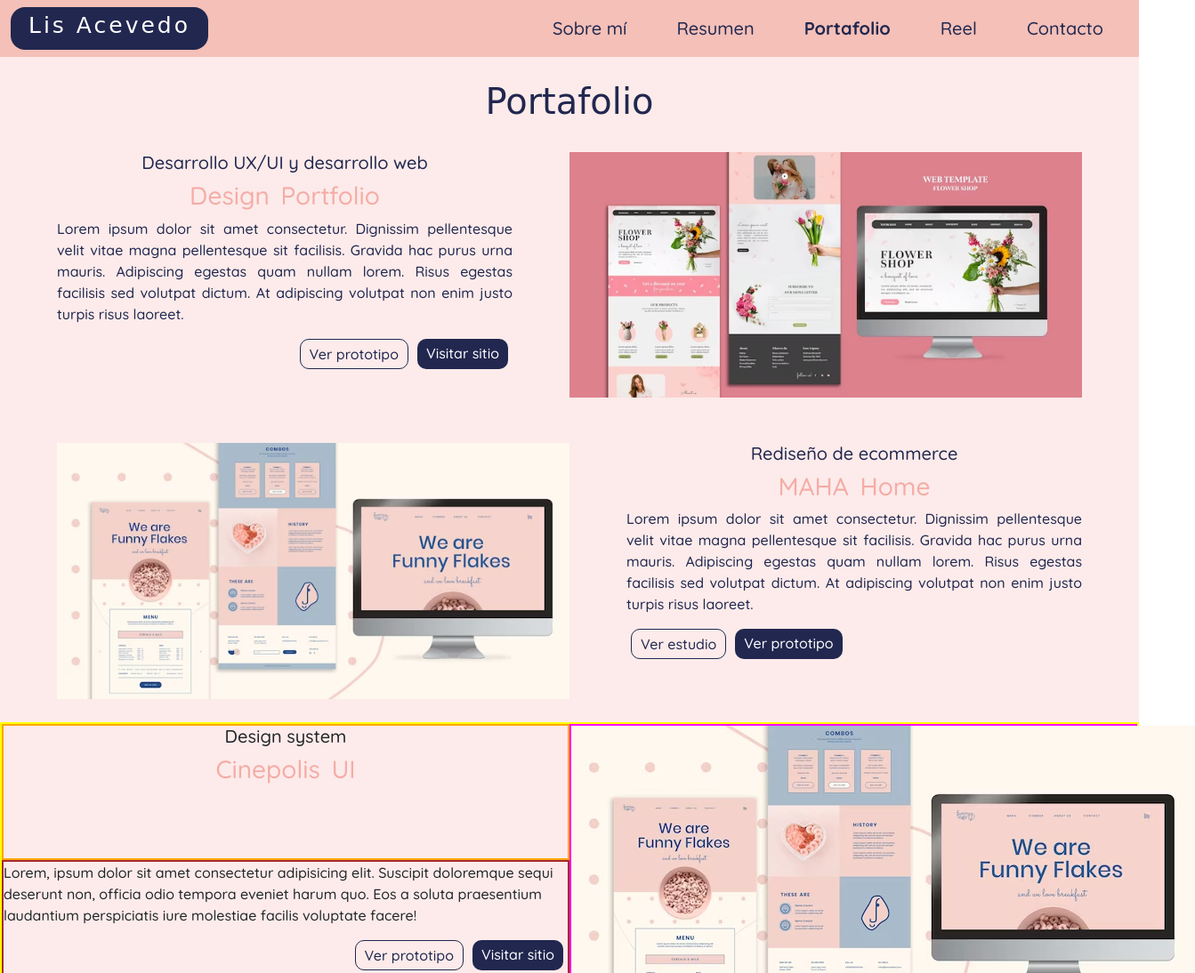
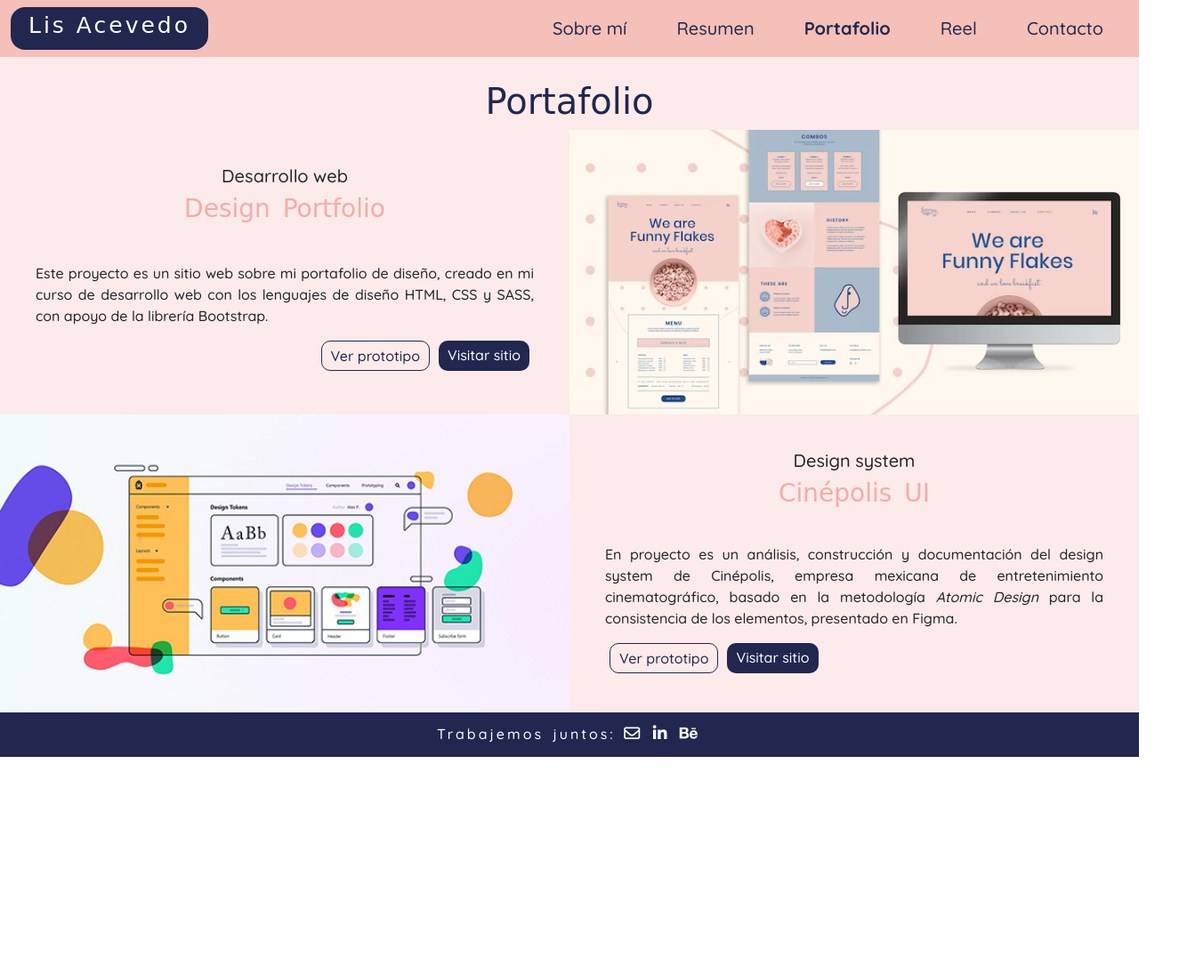
Before and after one commit to LisAcevedo/designportfolio, a plain HTML site: page pages/portafolio.html in a window 1280 px wide. Shown: the top 1094 px of the page at 89% size, 1343 px wide, since content can reach past the window. After the commit the page ends 853 px from the top, so only its background shows below. Drawn offline with nearby package versions, Linux system fonts and the light colour scheme; a web font is replaced by a local one.

Commit message:
version final

```diff
--- a/css/estilos.sass
+++ b/css/estilos.sass
@@ -122,7 +122,7 @@ main
     flex-flow: row wrap
     width: 50%
     justify-content: center
-    margin-top: 5%
+    margin-top: 5px
 
     h1
         width: 100%
@@ -250,7 +250,6 @@ main
         width: 100%
 
 
-
 /* Estilos de habilidades */
 
 /* Estilos de perfil */
@@ -298,6 +297,10 @@ footer
         background-color: $colorcontraste1
 
 
+    a
+        color: $colorcontraste2
+
+
 
 .redes
     color: $colorcontraste2
@@ -309,21 +312,20 @@ footer
         font-size: 18px
         background-color: $colorcontraste1
 
-
-
 @media (max-width: 576px)
     footer p
         font-size: 10px
-
-
 
 /* Estilos de footer */
 
 /*   Estilos del resumen   */
 
+main
+    margin-top: 1%
+
+
 .resumen
     background-color: $colorbase
-    padding-top: 5%
     color: $colorcontraste1
 
     h2
@@ -337,13 +339,11 @@ footer
         margin-top: 10px
 
 
-
 .formacion
     padding-left: 5%
 
     p
         margin: 0
-
 
 .experiencia
     padding-right: 5%
@@ -367,6 +367,62 @@ footer
 
 .botdescarga
     margin-bottom: 40px
+    transform: scale(1.0)
+    transition: all 1s
+    height: 40px
+
+
+.botdescarga:hover
+    transform: scale(1.1)
+
+
+.perfilresumen
+    text-align: center
+    padding-bottom: 10px
+
+    h4
+        width: 100%
+        margin: 10px 0
+
+
+    p
+        font-size: 18px
+        width: 100%
+        text-align: center
+        color: $colorcontraste1
+        margin: 3px 0
+
+
+
+.accordion-button
+    color: $colorcontraste1
+    font-weight: 800
+    font-size: 18px
+    background-color: $colorenfocus1
+
+
+.accordion-body
+    background-color: #FCEBEA
+    color: #21274F
+    width: 100%
+    text-align: left
+
+    h3
+        text-align: left
+
+
+
+
+@media (max-width: 1100px) and (min-width: 700px)
+    .titleporta
+        margin-top: 30px
+
+
+
+@media (max-width: 699px) and (min-width: 575px)
+    .titleporta
+        margin-top: 40px
+
 
 
 /*   Estilos del resumen   */
@@ -374,45 +430,7 @@ footer
 /*   Estilos del portafolio   */
 
 .titleporta
-    padding-top: 6%
-
-
-.contenedorportfolioa
-    display: flex
-    flex-flow: row wrap
-    background-color: $colorbase
-    color: $colorcontraste1
-
-
-.contenedorportfoliob
-    display: flex
-    flex-flow: row-reverse wrap
-    background-color: $colorbase
-    color: $colorcontraste1
-
-
-.contenedorportfolioprueba
-    display: flex
-    flex-flow: row wrap
-
-
-.porttitle
-    width: 50%
-    padding: 2% 5% 0 5%
-    height: 100px
-
-
-.porttext
-    width: 50%
-    padding: 2% 5%
-
-    p
-        text-align: justify
-
-
-    a:hover
-        color: $colorenfocus1
-
+padding-top: 6%
 
 
 .portbotleft
@@ -443,32 +461,36 @@ footer
     margin: 0px 5px
 
 
-.portimgright
-    width: 50%
-    padding: 2% 0
-    display: flex
-    justify-content: flex-start
+.contenedorgridleft
+    display: grid
+    grid-template-columns: repeat(2, minmax(0, 1fr))
+    grid-auto-flow: column
 
 
-.portimgleft
-    width: 50%
-    padding: 2% 0
-    display: flex
-    justify-content: flex-end
+.contenedortitlegrid
+    margin-top: 40px
+    height: 80px
+
+    h2
+        font-family: 'Glass Antiqua', cursive
+
+
+
+.contenedortextgrid
+    margin-bottom: 20px
+    padding: 0 40px
+    text-align: justify
+
+
+.contenedorimggrid
+    grid-row: span 2 / span 2
+
+
+.imagen
+    width: 100%
 
 
 @media (max-width: 576px)
-    .porttext
-        width: 100%
-
-    .portimgleft
-        width: 100%
-        justify-content: center
-
-    .portimgright
-        width: 100%
-        justify-content: center
-
     .portbotleft
         display: flex
         justify-content: center
@@ -477,12 +499,66 @@ footer
         display: flex
         justify-content: center
 
-    .porttitle
-        width: 100%
-
     .titleporta
         padding-top: 12%
 
+
+
+
+@media screen and (max-width: 576px)
+    .contenedorgridleft
+        grid-template-columns: repeat(1, minmax(0, 1fr))
+        grid-auto-flow: row
+
+    .contenedortitlegrid
+        order: 1
+
+    .contenedorimggrid
+        order: 2
+
+    .contenedortextgrid
+        order: 3
+
+
+
+.contenedorgridright
+    display: grid
+    grid-template-columns: repeat(2, minmax(0, 1fr))
+    grid-auto-flow: column
+
+
+.contenedortitlegridr
+    margin-top: 40px
+    height: 80px
+
+    h2
+        font-family: 'Glass Antiqua', cursive
+
+
+
+.contenedortextgridr
+    margin-bottom: 20px
+    padding: 0 40px
+    text-align: justify
+
+
+.contenedorimggridr
+    grid-row: span 2 / span 2
+
+
+@media screen and (max-width: 576px)
+    .contenedorgridright
+        grid-template-columns: repeat(1, minmax(0, 1fr))
+        grid-auto-flow: row
+
+    .contenedortitlegridr
+        order: 1
+
+    .contenedorimggridr
+        order: 2
+
+    .contenedortextgridr
+        order: 3
 
 
 
@@ -494,7 +570,6 @@ footer
     background-color: $colorbase
     color: $colorcontraste1
     border: 2px solid $colorbase
-    //DUDA: No sé porque tengo que poner border para que todo el fondo tenga el color de base//
 
     h1
         padding-top: 6%
--- a/css/estilos.scss
+++ b/css/estilos.scss
@@ -297,6 +297,10 @@ footer{
         display: inline-block;
         background-color: $colorcontraste1;
     }
+
+    a{
+        color: $colorcontraste2;
+    }
 }
 
 .redes{
@@ -371,6 +375,13 @@ main{
 
 .botdescarga{
     margin-bottom: 40px;
+    transform: scale(1.0);
+    transition: all 1s;
+    height: 40px;
+}
+
+.botdescarga:hover{
+    transform: scale(1.1);
 }
 
 .perfilresumen{
@@ -395,6 +406,7 @@ main{
     color: $colorcontraste1;
     font-weight: 800;
     font-size: 18px;
+    background-color: $colorenfocus1;
 }
 
 .accordion-body{
@@ -429,44 +441,6 @@ main{
 padding-top: 6%;
 }
 
-.contenedorportfolioa{
-    display: flex;
-    flex-flow: row wrap;
-    background-color: $colorbase;
-    color: $colorcontraste1;
-}
-
-.contenedorportfoliob{
-    display: flex;
-    flex-flow: row-reverse wrap;
-    background-color: $colorbase;
-    color: $colorcontraste1;
-}
-
-.contenedorportfolioprueba{
-    display: flex;
-    flex-flow: row wrap;
-}
-
-.porttitle{
-    width: 50%;
-    padding: 2% 5% 0 5%;
-    height: 100px;
-}
-
-.porttext{
-    width: 50%;
-    padding: 2% 5%;
-
-    p{
-        text-align: justify;
-    }
-
-    a:hover{
-        color: $colorenfocus1;
-    }
-}
-
 .portbotleft{
     display: flex;
     justify-content: flex-end;
@@ -495,32 +469,36 @@ padding-top: 6%;
     margin: 0px 5px;
 }
 
-.portimgright{
-    width: 50%;
-    padding: 2% 0;
-    display: flex;
-    justify-content: flex-start;
+.contenedorgridleft {
+    display: grid;
+    grid-template-columns: repeat(2, minmax(0, 1fr));
+    grid-auto-flow: column;
 }
 
-.portimgleft{
-    width: 50%;
-    padding: 2% 0;
-    display: flex;
-    justify-content: flex-end;
+.contenedortitlegrid {
+    margin-top: 40px;
+    height: 80px;
+
+    h2{
+        font-family: 'Glass Antiqua', cursive;
+    }
+}
+
+.contenedortextgrid {
+    margin-bottom: 20px;
+    padding: 0 40px;
+    text-align: justify;
+}
+
+.contenedorimggrid {
+    grid-row: span 2 / span 2;
+}
+
+.imagen {
+    width: 100%;
 }
 
 @media (max-width: 576px) {
-    .porttext{
-        width: 100%;
-    }
-    .portimgleft{
-        width: 100%;
-        justify-content: center;
-    }
-    .portimgright{
-        width: 100%;
-        justify-content: center;
-    }
     .portbotleft{
         display: flex;
         justify-content: center;
@@ -529,36 +507,10 @@ padding-top: 6%;
         display: flex;
         justify-content: center;
     }
-    .porttitle{
-        width: 100%;
-    }
     .titleporta{
         padding-top: 12%;
     }
 
-}
-
-// Seccion de prueba
-
-
-.contenedorgridleft {
-    display: grid;
-    grid-template-columns: repeat(2, minmax(0, 1fr));
-    grid-auto-flow: column;
-    border: 2px solid yellow;
-}
-
-.contenedortitlegrid {
-    border: 2px solid orange;
-}
-
-.contenedortextgrid {
-    border: 2px solid brown;
-}
-
-.contenedorimggrid {
-    border: 2px solid magenta;
-    grid-row: span 2 / span 2;
 }
 
 @media screen and (max-width: 576px) {
@@ -577,7 +529,46 @@ padding-top: 6%;
     }
 }
 
-// Seccion de prueba
+.contenedorgridright {
+    display: grid;
+    grid-template-columns: repeat(2, minmax(0, 1fr));
+    grid-auto-flow: column;
+}
+
+.contenedortitlegridr {
+    margin-top: 40px;
+    height: 80px;
+
+    h2{
+        font-family: 'Glass Antiqua', cursive;
+    }
+}
+
+.contenedortextgridr {
+    margin-bottom: 20px;
+    padding: 0 40px;
+    text-align: justify;
+}
+
+.contenedorimggridr {
+    grid-row: span 2 / span 2;
+}
+
+@media screen and (max-width: 576px) {
+    .contenedorgridright {
+        grid-template-columns: repeat(1, minmax(0, 1fr));
+        grid-auto-flow: row;
+    }
+    .contenedortitlegridr {
+        order: 1;
+    }
+    .contenedorimggridr {
+        order: 2;
+    }
+    .contenedortextgridr {
+        order: 3;
+    }
+}
 
 /*   Estilos del portafolio   */
 
@@ -587,7 +578,6 @@ padding-top: 6%;
     background-color: $colorbase;
     color: $colorcontraste1;
     border: 2px solid $colorbase;
-    //DUDA: No sé porque tengo que poner border para que todo el fondo tenga el color de base//
 
     h1{
         padding-top: 6%;
--- a/pages/portafolio.html
+++ b/pages/portafolio.html
@@ -69,117 +69,53 @@
         <h1>Portafolio</h1>
       </div>
       <!-- Primer proyecto inicio -->
-      <div class="contenedorportfolioa">
-        <div class="porttext">
-          <h3>Desarrollo UX/UI y desarrollo web</h3>
+      <div class="contenedorgridleft">
+        <div class="contenedortitlegrid">
+          <h3>Desarrollo web</h3>
           <h2>Design Portfolio</h2>
+        </div>
+        <div class="contenedortextgrid">
           <p>
-            Lorem ipsum dolor sit amet consectetur. Dignissim pellentesque velit
-            vitae magna pellentesque sit facilisis. Gravida hac purus urna
-            mauris. Adipiscing egestas quam nullam lorem. Risus egestas
-            facilisis sed volutpat dictum. At adipiscing volutpat non enim justo
-            turpis risus laoreet.
+            Este proyecto es un sitio web sobre mi portafolio de diseño, creado en mi curso de desarrollo web con los lenguajes de diseño HTML, CSS y SASS, con apoyo de la librería Bootstrap.
           </p>
           <div class="portbotleft">
-            <a class="boton1" href="">Ver prototipo</a>
-            <a class="boton2" href="">Visitar sitio</a>
+            <a class="boton1" href="https://www.figma.com/file/iNoHY5G0gB6Al6MogsDyiy/Portafolio-Lisset-Acevedo?type=design&node-id=0%3A1&mode=design&t=gvtyxk90LSL0W3v0-1" target="_blank">Ver prototipo</a>
+            <a class="boton2" href="https://lisacevedo.github.io/designportfolio/" target="_blank">Visitar sitio</a>
           </div>
         </div>
-        <div class="portimgright">
-          <img
-            src="../images/mockupejemplo.png"
-            width="90%"
-            alt="Ejemplo de mockup"
-          />
+        <div class="contenedorimggrid">
+          <img src="../images/mockup2.png" alt="Ejemplo de sitio web" class= "imagen">
         </div>
       </div>
       <!-- Primer proyecto fin -->
       <!-- Segundo proyecto inicio -->
-      <div class="contenedorportfoliob">
-        <div class="porttext">
-          <h3>Rediseño de ecommerce</h3>
-          <h2>MAHA Home</h2>
+      <div class="contenedorgridright">
+        <div class="contenedorimggridr">
+          <img src="../images/designsystemejemplo.jpeg" alt="Ejemplo de design system" class="imagen" />
+        </div>
+        <div class="contenedortitlegridr">
+          <h3>Design system</h3>
+          <h2>Cinépolis UI</h2>
+        </div>
+        <div class="contenedortextgridr">
           <p>
-            Lorem ipsum dolor sit amet consectetur. Dignissim pellentesque velit
-            vitae magna pellentesque sit facilisis. Gravida hac purus urna
-            mauris. Adipiscing egestas quam nullam lorem. Risus egestas
-            facilisis sed volutpat dictum. At adipiscing volutpat non enim justo
-            turpis risus laoreet.
+            En proyecto es un análisis, construcción y documentación del design system de Cinépolis, empresa mexicana de entretenimiento cinematográfico, basado en la metodología <i>Atomic Design</i> para la consistencia de los elementos, presentado en Figma.
           </p>
           <div class="portbotright">
-            <a class="boton1" href="">Ver estudio</a>
-            <a class="boton2" href="">Ver prototipo</a>
-          </div>
-        </div>
-        <div class="portimgleft">
-          <img
-            src="../images/mockup2.png"
-            width="90%"
-            alt="Ejemplo de mockup"
-          />
-        </div>
-      </div>
-      <!-- Segundo proyecto fin -->
-      <!-- Sección de prueba inicio
-      Se ve cómo quiero que se vea en version mobile, pero no queda bien en version desktop -->
-      <!-- <div class="contenedorportfolioprueba">
-        <div class="porttitle">
-          <h3>Design type</h3>
-          <h2>Proyect name</h2>
-        </div>
-        <div class="portimgright">
-          <img
-            src="../images/mockupejemplo.png"
-            width="90%"
-            alt="Ejemplo de mockup"
-          />
-        </div>
-        <div class="porttext">
-          <p>
-            Lorem ipsum dolor sit amet consectetur. Dignissim pellentesque velit
-            vitae magna pellentesque sit facilisis. Gravida hac purus urna
-            mauris. Adipiscing egestas quam nullam lorem. Risus egestas
-            facilisis sed volutpat dictum. At adipiscing volutpat non enim justo
-            turpis risus laoreet.
-          </p>
-          <div class="portbotleft">
-            <a class="boton1" href="">Ver prototipo</a>
-            <a class="boton2" href="">Visitar sitio</a>
-          </div>
-        </div> -->
-        <!-- Sección de prueba fin -->
-      <div class="contenedorgridleft">
-        <div class="contenedortitlegrid">
-          <h3>Design system</h3>
-          <h2>Cinepolis UI</h2>
-        </div>
-        <div class="contenedortextgrid">
-          <p>
-            Lorem, ipsum dolor sit amet consectetur adipisicing elit. Suscipit
-            doloremque sequi deserunt non, officia odio tempora eveniet harum
-            quo. Eos a soluta praesentium laudantium perspiciatis iure molestiae
-            facilis voluptate facere!
-          </p>
-          <div class="portbotleft">
-            <a class="boton1" href="">Ver prototipo</a>
+            <a class="boton1" href="https://www.figma.com/file/5YszPHgZnB42YxJa4IgLcv/Cinepolis?type=design&node-id=63%3A365&mode=design&t=jCZjWcP7jrnY3x1S-1" target="_blank">Ver prototipo</a>
             <a class="boton2" href="">Visitar sitio</a>
           </div>
         </div>
-        <div class="contenedorimggrid">
-          <img src="../images/mockup2.png" alt="Imagen de prueba" class="imagen" />
-        </div>
-      </div>
-      <!-- Se ve cómo quiero que se vea en version mobile, pero no queda bien en version desktop --> -->
+        <!-- Segundo proyecto fin -->
       </div>
     </main>
     <footer>
       <p>Trabajemos juntos:</p>
       <div class="redes">
-        <!-- <i class="fa-solid fa-envelope"></i> -->
-        <i class="fa-regular fa-envelope"></i>
-        <i class="fa-brands fa-linkedin-in"></i>
-        <i class="fa-brands fa-behance"></i>
-      </div>
+        <a href="mailto:lis.acevedo02@gmail.com"><i class="fa-regular fa-envelope"></i></a>
+        <a href="https://mx.linkedin.com/"><i class="fa-brands fa-linkedin-in"></i></a>
+        <a href="https://www.behance.net/"><i class="fa-brands fa-behance"></i></a>
+    </div>
     </footer>
 
     <script
```
Also changed, not shown: index.html (+3 -4 lines), pages/contacto.html (+6 -7 lines), pages/reel.html (+4 -5 lines), pages/resumen.html (+10 -25 lines), css/estilos.css, images/designsystemejemplo.jpeg (added), images/ejemplositioweb.png (added), 3 other files.
